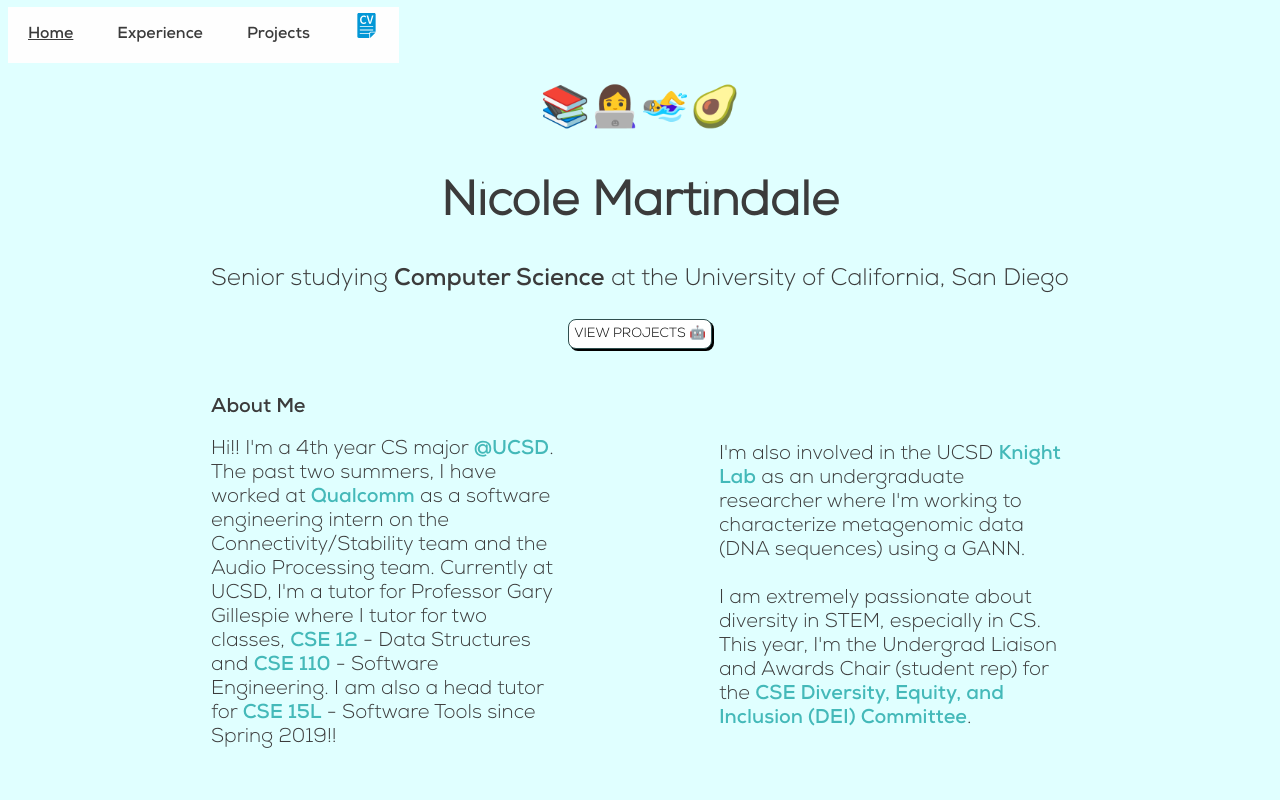
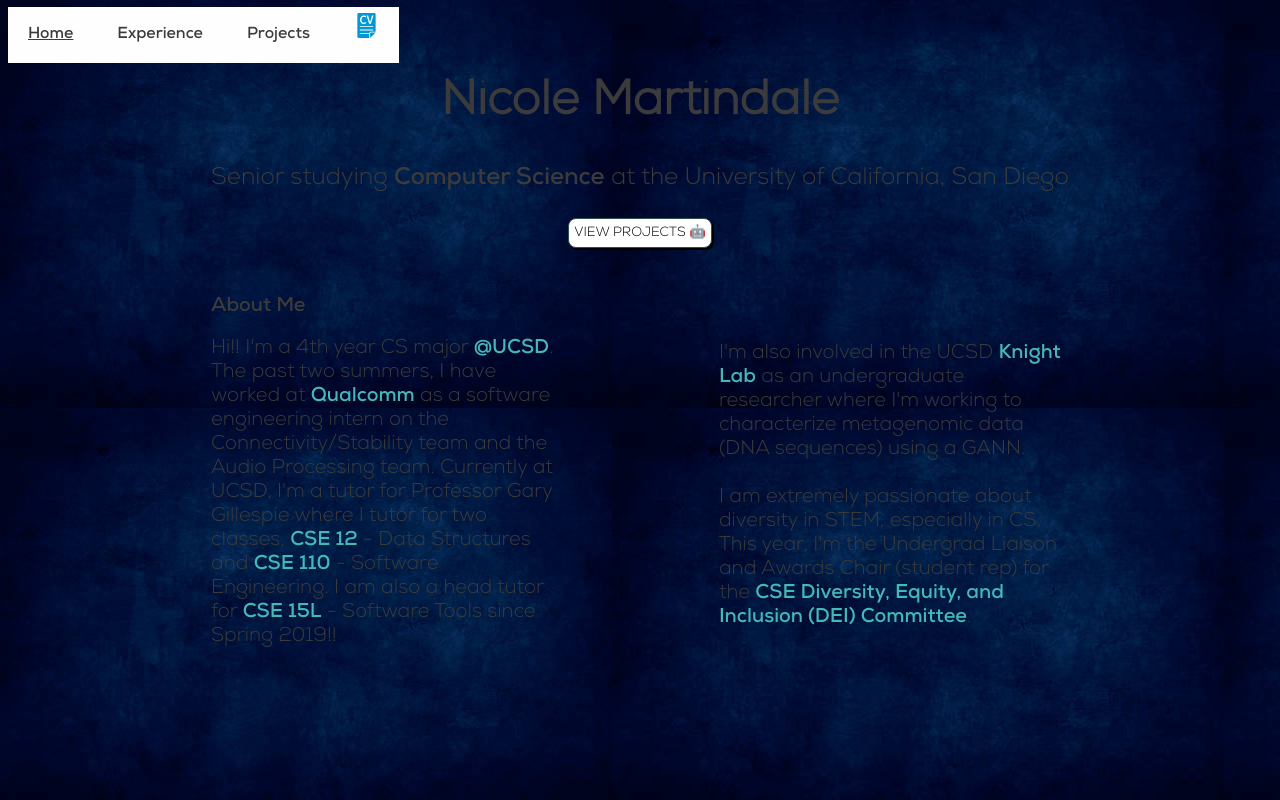
Before and after one commit to nikiollie/nikiollie.github.io, a plain HTML site: page index.html in a window 1280 px wide. Shown: the top 800 px of the page. Drawn offline with Linux system fonts and the light colour scheme.

Commit message:
changed background

```diff
--- a/assets/css/style.css
+++ b/assets/css/style.css
@@ -15,7 +15,8 @@ html, body {
 
 body {
 font-family: Nexa;
-background-color: #E0FFFF;
+background-image: url("../img/blue.jpg");
+/* background-color: #E0FFFF; */
 color: #3B3B3B;
 display: flex;
 flex-direction: column;
--- a/index.html
+++ b/index.html
@@ -29,9 +29,6 @@
       <span class="nav-bar">
         <a href="projects.html">Projects</a>
       </span>
-      <!-- <span class="nav-bar">
-        <a href="zoom.html"> Zoom</a>
-    </span> -->
       <span class="nav-bar">
           <a href="Nicole_Martindale_Resume.pdf" target="_blank"><img src="assets/img/resume.svg" class="resume" alt="Resume"></a>
       </span>
@@ -39,9 +36,6 @@
 
 
     <div class="nicole">
-      <div class="emoji-row">
-       <p>📚👩‍💻🏊‍♀️🥑</p>
-      </div>
       <h1>Nicole Martindale</h1>
       <p>Senior studying <span class="bold">Computer Science</span> at the University of California, San Diego</p>
       <a href="projects.html"><button id="view-proj">VIEW PROJECTS 🤖</button></a>
```
Also changed, not shown: assets/img/blue.jpg (added), assets/img/dark_blue.jpg (added).
